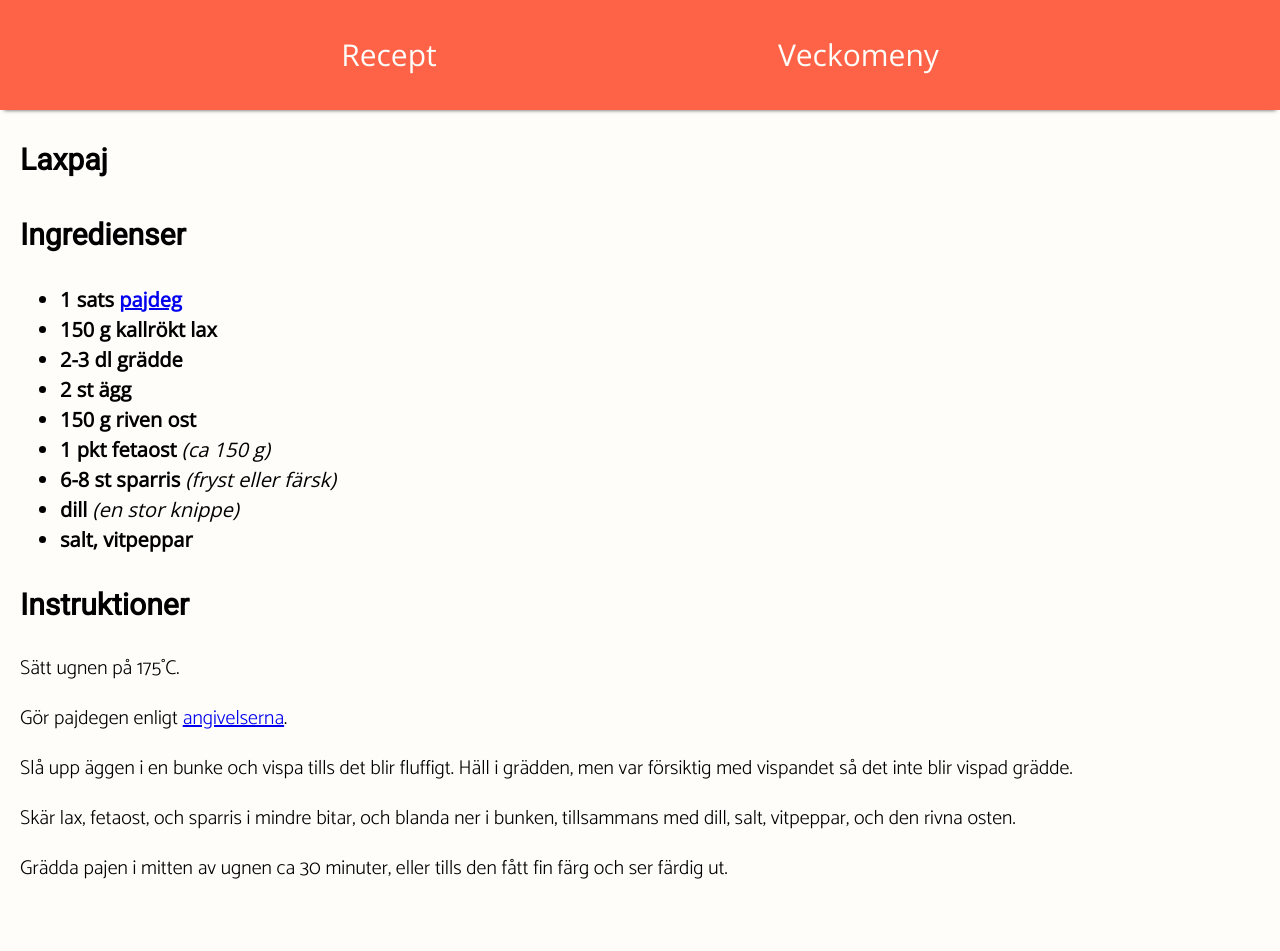
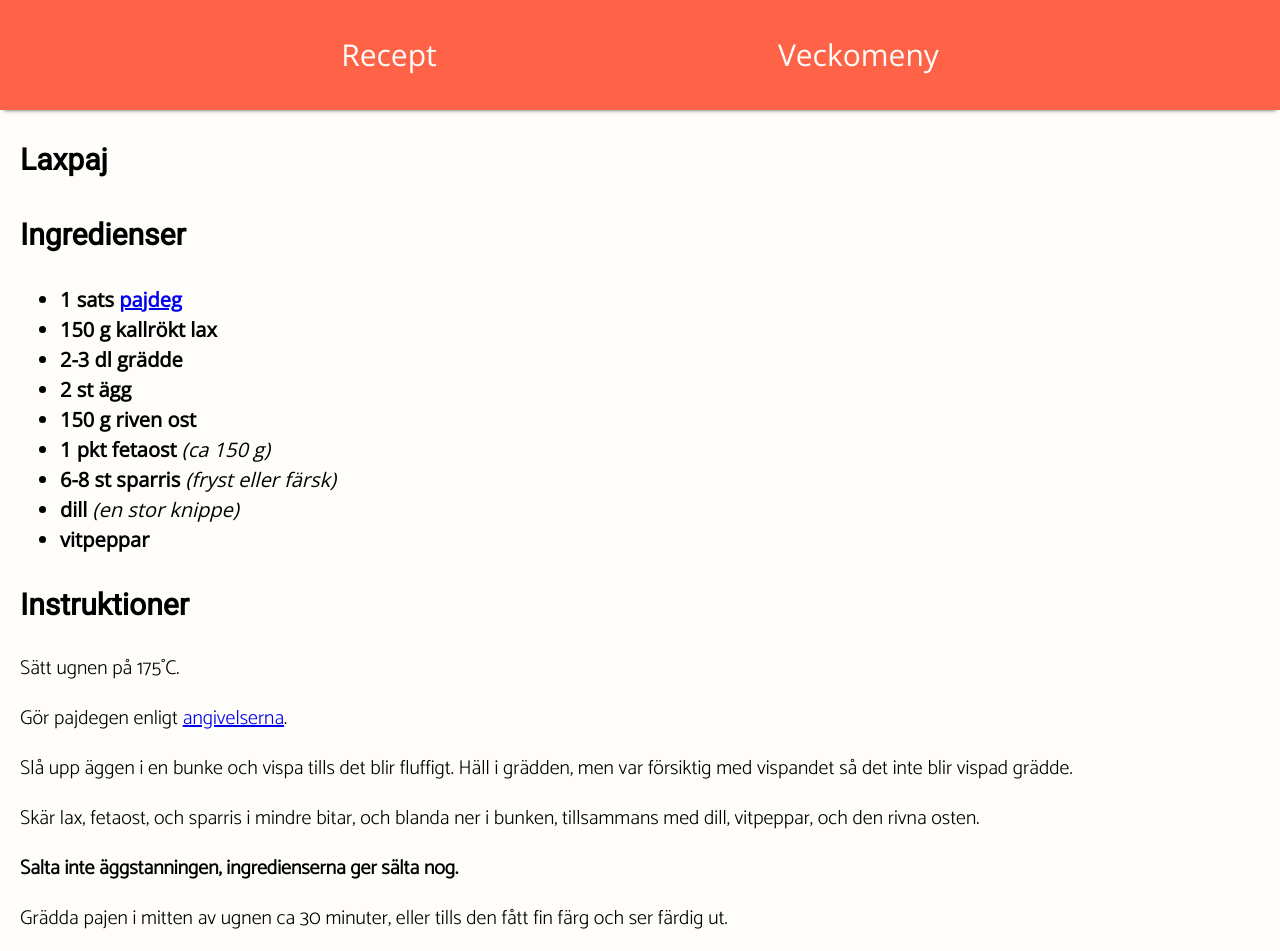
Before and after one commit to w1nston/amsenwallander.se, a Next.js app: page /recipes/laxpaj in a window 1280 px wide. Shown: the top 951 px of the page. Before the commit the page ends 904 px from the top, so only its background shows below. Built offline with nearby package versions, Linux system fonts and the light colour scheme.

Commit message:
Fix #8 - remove salt from recipe. (#10)

```diff
--- a/pages/recipes/laxpaj.mdx
+++ b/pages/recipes/laxpaj.mdx
@@ -12,7 +12,7 @@ import InternalRecipeLink from '../../components/recipe/InternalRecipeLink';
 - **1 pkt fetaost** _(ca 150 g)_
 - **6-8 st sparris** _(fryst eller färsk)_
 - **dill** _(en stor knippe)_
-- **salt, vitpeppar**
+- **vitpeppar**
 
 ## Instruktioner
 
@@ -24,6 +24,8 @@ Slå upp äggen i en bunke och vispa tills det blir fluffigt. Häll i grädden,
 men var försiktig med vispandet så det inte blir vispad grädde.
 
 Skär lax, fetaost, och sparris i mindre bitar, och blanda ner i bunken, tillsammans
-med dill, salt, vitpeppar, och den rivna osten.
+med dill, vitpeppar, och den rivna osten.
+
+**Salta inte äggstanningen, ingredienserna ger sälta nog.**
 
 Grädda pajen i mitten av ugnen ca 30 minuter, eller tills den fått fin färg och ser färdig ut.
```
